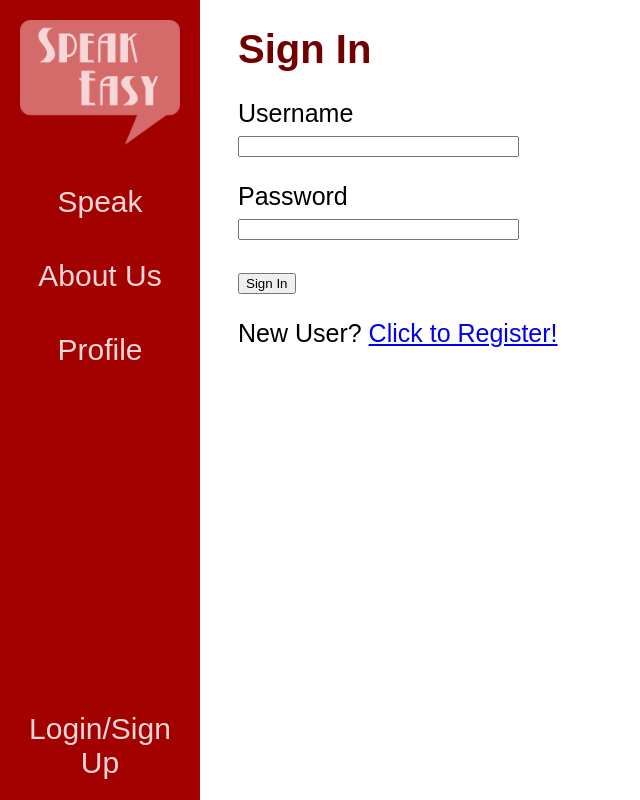
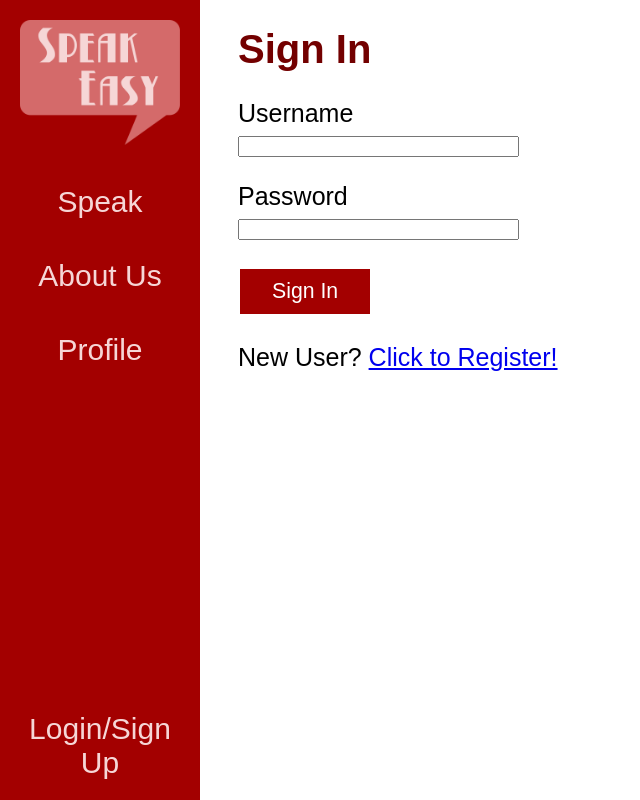
Before and after one commit to rakhadjo/speakeasy, a Flask app: page /login in a window 1280 px wide. Shown: the whole page, without its empty margins (0-640 px from the left). Run offline with Flask 2, Linux system fonts and the light colour scheme.

Commit message:
login and sign up pages look nice

```diff
--- a/speakeasy/app/static/css/mainstyles.css
+++ b/speakeasy/app/static/css/mainstyles.css
@@ -118,3 +118,14 @@ textarea {
 	height: 20px;
 	width: 20px;
 }
+
+input[type=submit] {
+	background-color: #A30000;
+	font-size: 0.85em;
+  border: none;
+  color: white;
+  padding: 10px 32px;
+  text-decoration: none;
+  margin: 4px 2px;
+  cursor: pointer;
+}
```
